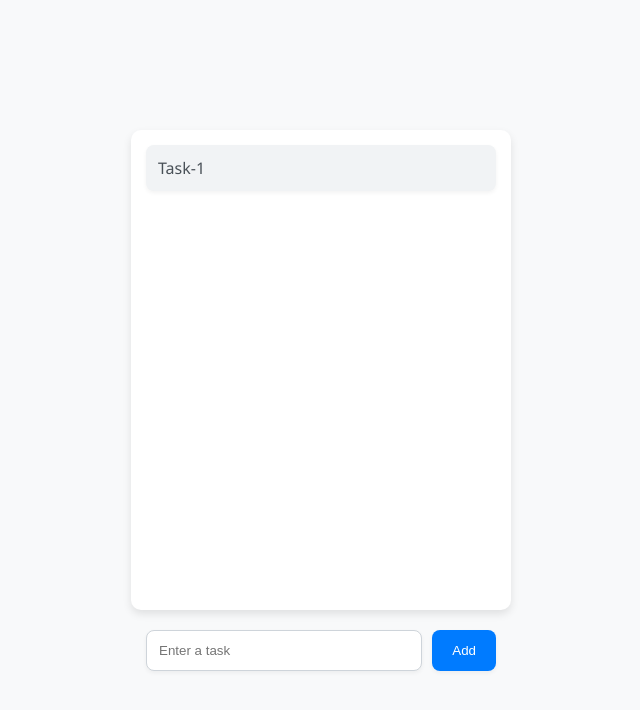
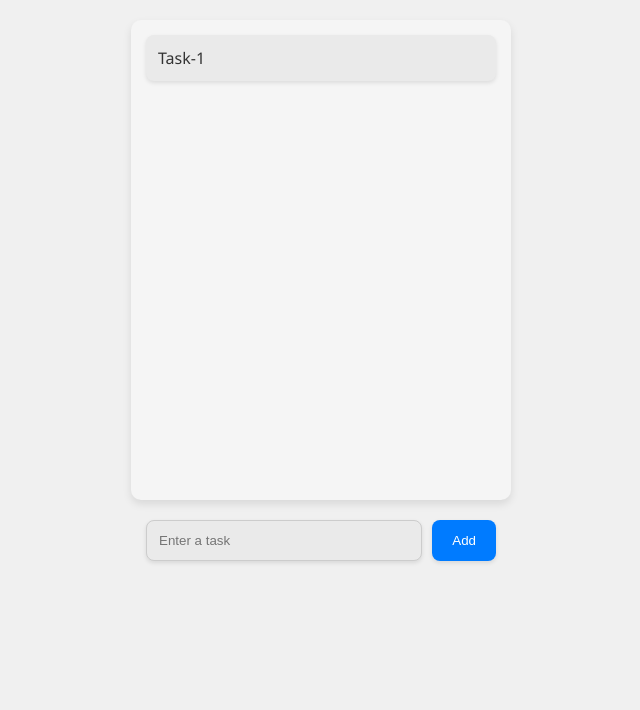
Before and after one commit to bhaktigondal/To-Do-Application, a plain HTML site: page index.html in a window 1280 px wide. Shown: the whole page, without its empty margins (319-959 px from the left). Drawn offline with Linux system fonts and the light colour scheme.

Commit message:
new changes

```diff
--- a/index.html
+++ b/index.html
@@ -15,9 +15,8 @@
             flex-direction: column;
             align-items: center;
             justify-content: center;
-            background: #f8f9fa;
-            height: 100vh;
-            color: #495057;
+            background: #f0f0f0;
+            color: #333333;
         }
 
         .list-container {
@@ -25,12 +24,12 @@
             height: 450px;
             margin-top: 20px;
             padding: 15px;
-            background-color: #ffffff;
+            background-color: #f5f5f5;
             border-radius: 10px;
             box-shadow: 0 4px 8px rgba(0, 0, 0, 0.1);
             overflow-y: auto;
             scrollbar-width: thin;
-            scrollbar-color: #adb5bd #dee2e6;
+            scrollbar-color: #cccccc #e0e0e0;
         }
 
         .list-container::-webkit-scrollbar {
@@ -38,12 +37,12 @@
         }
 
         .list-container::-webkit-scrollbar-thumb {
-            background-color: #adb5bd;
+            background-color: #cccccc;
             border-radius: 10px;
         }
 
         .list-container::-webkit-scrollbar-track {
-            background: #dee2e6;
+            background: #e0e0e0;
             border-radius: 10px;
         }
 
@@ -51,13 +50,13 @@
             padding: 12px;
             margin-bottom: 10px;
             border-radius: 8px;
-            background-color: #f1f3f5;
-            box-shadow: 0 2px 4px rgba(0, 0, 0, 0.05);
+            background-color: #eaeaea;
+            box-shadow: 0 2px 4px rgba(0, 0, 0, 0.1);
             transition: background-color 0.3s, transform 0.1s;
         }
 
         .todo-item:hover {
-            background-color: #e9ecef;
+            background-color: #dddddd;
             transform: translateY(-2px);
         }
 
@@ -71,15 +70,17 @@
         input[type="text"] {
             flex: 1;
             padding: 12px;
-            border: 1px solid #ced4da;
+            border: 1px solid #cccccc;
             border-radius: 8px;
             margin-right: 10px;
-            box-shadow: 0 2px 4px rgba(0, 0, 0, 0.05);
+            box-shadow: 0 2px 4px rgba(0, 0, 0, 0.1);
             transition: border-color 0.3s;
+            background-color: #eaeaea;
+            color: #333333;
         }
 
         input[type="text"]:focus {
-            border-color: #80bdff;
+            border-color: #007bff;
             outline: none;
             box-shadow: 0 0 8px rgba(0, 123, 255, 0.25);
         }
@@ -92,7 +93,7 @@
             color: white;
             cursor: pointer;
             transition: background-color 0.3s, transform 0.1s;
-            box-shadow: 0 2px 4px rgba(0, 0, 0, 0.05);
+            box-shadow: 0 2px 4px rgba(0, 0, 0, 0.1); /
         }
 
         button:hover {
```
